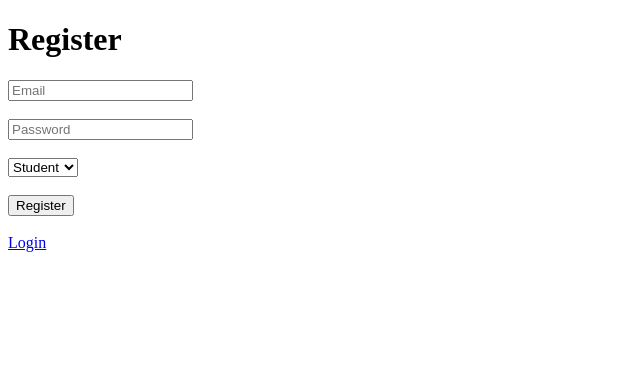
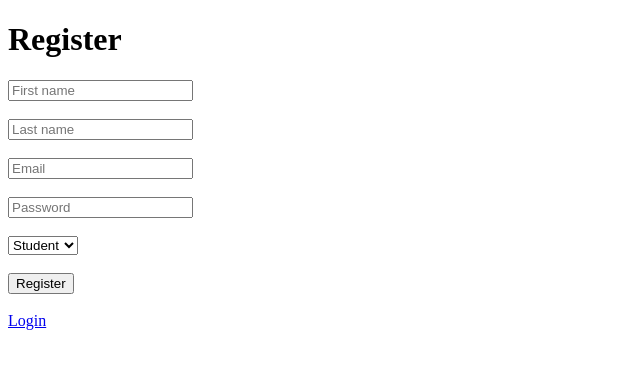
Before and after one commit to b3rdnikov06/test-manager, a React app in the folder frontend/: page /register in a window 1280 px wide. Shown: the top 368 px of the page, without its empty margins (0-640 px from the left). Built offline with nearby package versions, Linux system fonts and the light colour scheme; the HTML template or start-up script is replaced by a standard one.

Commit message:
feat: add first and last name fields to the logic

```diff
--- a/frontend/src/pages/RegisterPage.jsx
+++ b/frontend/src/pages/RegisterPage.jsx
@@ -34,6 +34,12 @@ function RegisterPage() {
     const [error, setError] =
         useState('');
 
+    const [firstName, setFirstName] =
+        useState('');
+
+    const [lastName, setLastName] =
+        useState('');
+
     async function handleSubmit(e) {
 
         e.preventDefault();
@@ -43,6 +49,8 @@ function RegisterPage() {
             setError('');
 
             await register({
+                first_name: firstName,
+                last_name: lastName,
                 email,
                 password,
                 role
@@ -69,6 +77,40 @@ function RegisterPage() {
             <form
                 onSubmit={handleSubmit}
             >
+
+                <div>
+
+                <input
+                    type="text"
+                    placeholder="First name"
+                    value={firstName}
+                    onChange={e =>
+                        setFirstName(
+                            e.target.value
+                        )
+                    }
+                />
+
+                </div>
+
+                <br />
+
+                <div>
+
+                <input
+                    type="text"
+                    placeholder="Last name"
+                    value={lastName}
+                    onChange={e =>
+                        setLastName(
+                            e.target.value
+                        )
+                    }
+                />
+
+                </div>
+
+                <br />
 
                 <div>
 
```
Also changed, not shown: 2 other files (tests, documents, lock files or other folders).
